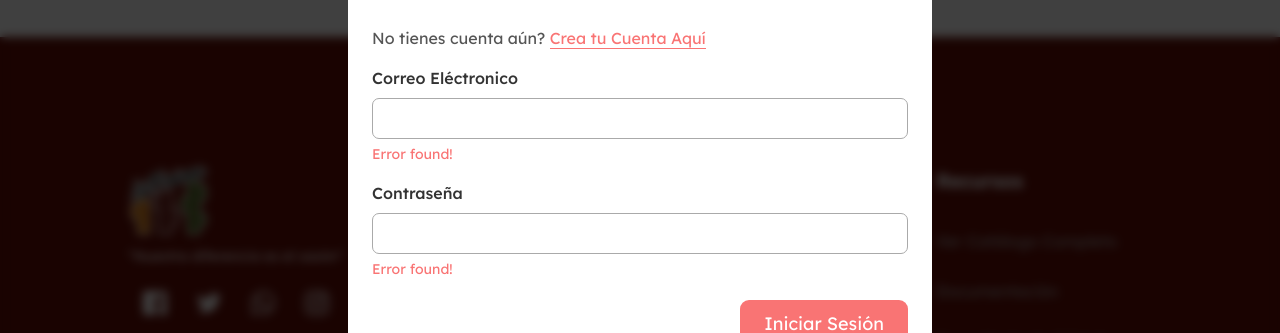
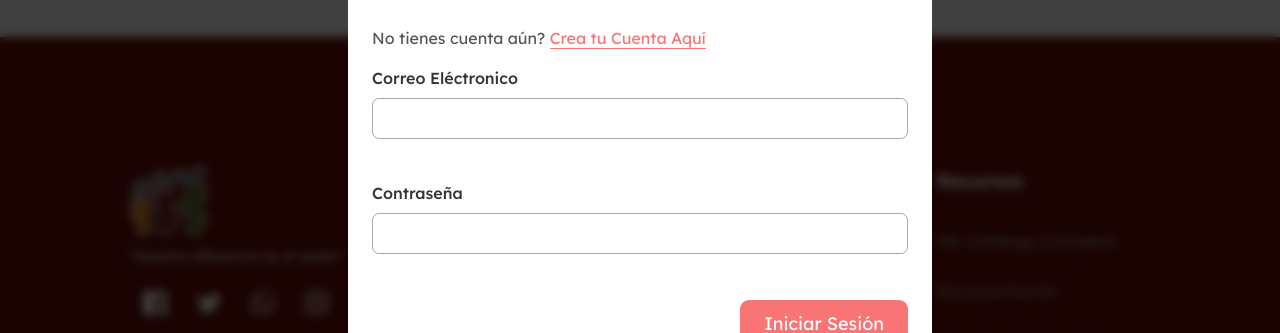
Before and after one commit to RaisedEel/Food-app-LaForanea, a React (Create React App) app: page /welcome in a window 1280 px wide. Both pictures are taken after a click on the button "Ingresar". Shown: the part 234-567 px from the top of the page. Built offline with nearby package versions, Linux system fonts and the light colour scheme.

Commit message:
Creaado InputField para crear rapidamente inputs con errores personalizados, se puede ver este componente en el Login. Hook useInput le hace complemento para poderlo manejar sin tener que repetir tanto codigo.

```diff
--- a/src/components/forms/Login.js
+++ b/src/components/forms/Login.js
@@ -1,22 +1,51 @@
-import { useState } from 'react';
 import { useDispatch } from 'react-redux';
 import { Link } from 'react-router-dom';
+import useInput from '../../hooks/useInput';
 import { authenticationActions } from '../../context/authentication-slice';
+import InputField from '../ui/InputField';
 
 import classes from './Login.module.css';
 
 function Login() {
   const dispatch = useDispatch();
-  const [emailInput, setEmailInput] = useState('');
-  const [passwordInput, setPasswordInput] = useState('');
+  const {
+    value: emailValue,
+    isValid: emailIsValid,
+    errorMessage: emailError,
+    valueChangeHandler: emailChangeHandler,
+    inputBlurHandler: emailBlurHandler,
+  } = useInput(true, [
+    {
+      condition: (value) => value.trim().match(/(.+)@(.+){2,}\.(.+){2,}/),
+      errorMessage: 'El correo dado no es válido',
+    },
+  ]);
+
+  const {
+    value: passwordValue,
+    isValid: passwordIsValid,
+    errorMessage: passwordError,
+    valueChangeHandler: passwordChangeHandler,
+    inputBlurHandler: passwordBlurHandler,
+  } = useInput(true, [
+    {
+      condition: (value) =>
+        value.trim().length <= 8 && value.trim().length >= 4,
+      errorMessage: 'La contraseña debe contener entre 4 y 8 caracteres',
+    },
+  ]);
 
   function loginHandler(event) {
     event.preventDefault();
 
+    if (!emailIsValid || !passwordIsValid) {
+      return;
+    }
+
     dispatch(
       authenticationActions.login({
-        email: emailInput,
-        password: passwordInput,
+        email: emailValue,
+        password: passwordValue,
       })
     );
   }
@@ -30,31 +59,25 @@ function Login() {
         </Link>
       </p>
 
-      <div className={classes['input-container']}>
-        <label className={classes['input-label']}>Correo Eléctronico</label>
-        <input
-          className={classes['input-box']}
-          type='text'
-          value={emailInput}
-          onChange={(event) => {
-            setEmailInput(event.target.value);
-          }}
-        />
-        <p className={classes['input-error']}>Error found!</p>
-      </div>
+      <InputField
+        id='login-email'
+        label='Correo Eléctronico'
+        type='email'
+        value={emailValue}
+        onChange={emailChangeHandler}
+        onBlur={emailBlurHandler}
+        error-message={emailError}
+      />
 
-      <div className={classes['input-container']}>
-        <label className={classes['input-label']}>Contraseña</label>
-        <input
-          className={classes['input-box']}
-          type='password'
-          value={passwordInput}
-          onChange={(event) => {
-            setPasswordInput(event.target.value);
-          }}
-        />
-        <p className={classes['input-error']}>Error found!</p>
-      </div>
+      <InputField
+        id='login-password'
+        label='Contraseña'
+        type='password'
+        value={passwordValue}
+        onChange={passwordChangeHandler}
+        onBlur={passwordBlurHandler}
+        error-message={passwordError}
+      />
 
       <button className={classes['login-button']}>Iniciar Sesión</button>
     </form>
--- a/src/components/forms/Login.module.css
+++ b/src/components/forms/Login.module.css
@@ -19,30 +19,6 @@
   border-bottom: 1px solid transparent;
 }
 
-.input-container {
-  display: flex;
-  flex-direction: column;
-}
-
-.input-label {
-  color: #333;
-  font-weight: 500;
-  margin-bottom: 1.2rem;
-}
-
-.input-box {
-  font-size: 1.8rem;
-  padding: 0.8rem 1.2rem;
-  border: 1px solid #aaa;
-  border-radius: 7px;
-  margin-bottom: 0.8rem;
-}
-
-.input-error {
-  color: #f97474;
-  font-size: 1.4rem;
-}
-
 .login-button {
   align-self: flex-end;
   background-color: #f97474;
--- a/src/components/layout/NavMenu.js
+++ b/src/components/layout/NavMenu.js
@@ -13,7 +13,7 @@ function NavMenu(props) {
         <li>
           <button
             className={classes['nav-link']}
-            onClick={(event) => {
+            onClick={() => {
               dispatch(authenticationActions.toggleLogin());
               props.closeMenu();
             }}
@@ -42,7 +42,15 @@ function NavMenu(props) {
           </Link>
         </li>
         <li>
-          <button className={classes['nav-link']}>Cerrar Sesión</button>
+          <button
+            className={classes['nav-link']}
+            onClick={() => {
+              dispatch(authenticationActions.logout());
+              props.closeMenu();
+            }}
+          >
+            Cerrar Sesión
+          </button>
         </li>
       </ul>
     </nav>
--- /dev/null
+++ b/src/components/ui/InputField.js
@@ -0,0 +1,25 @@
+import classes from './InputField.module.css';
+
+function InputField(props) {
+  return (
+    <div className={classes['input-container']}>
+      {props.label && (
+        <label htmlFor={props.id} className={classes['input-label']}>
+          {props.label}
+        </label>
+      )}
+      <input
+        {...props}
+        name={props.id}
+        className={
+          props['error-message']
+            ? `${classes['input-box']} ${classes['input-box--error']}`
+            : classes['input-box']
+        }
+      />
+      <p className={classes['input-error']}>{props['error-message']}</p>
+    </div>
+  );
+}
+
+export default InputField;
--- /dev/null
+++ b/src/components/ui/InputField.module.css
@@ -0,0 +1,28 @@
+.input-container {
+  display: flex;
+  flex-direction: column;
+}
+
+.input-label {
+  color: #333;
+  font-weight: 500;
+  margin-bottom: 1.2rem;
+}
+
+.input-box {
+  font-size: 1.8rem;
+  padding: 0.8rem 1.2rem;
+  border: 1px solid #aaa;
+  border-radius: 7px;
+  margin-bottom: 0.8rem;
+}
+
+.input-box--error {
+  border: 1px solid #f97474;
+}
+
+.input-error {
+  color: #f97474;
+  font-size: 1.4rem;
+  height: 1.4rem;
+}
--- /dev/null
+++ b/src/hooks/useInput.js
@@ -0,0 +1,67 @@
+import { useReducer } from 'react';
+
+const initialInputState = {
+  value: '',
+  isTouched: false,
+};
+
+function inputStateReducer(state, action) {
+  if (action.type === 'INPUT') {
+    return { value: action.value, isTouched: state.isTouched };
+  }
+  if (action.type === 'BLUR') {
+    return { value: state.value, isTouched: true };
+  }
+  if (action.type === 'RESET') {
+    return initialInputState;
+  }
+
+  return initialInputState;
+}
+
+function useInput(cantBeEmpty, additionalConditions = []) {
+  const [inputState, dispatch] = useReducer(
+    inputStateReducer,
+    initialInputState
+  );
+
+  let error = '';
+  if (cantBeEmpty && inputState.value.trim().length === 0) {
+    error = 'El campo se encuentra vacío';
+  }
+
+  if (!error) {
+    for (const element of additionalConditions) {
+      if (!element.condition(inputState.value)) {
+        error = element.errorMessage;
+        break;
+      }
+    }
+  }
+
+  const valueIsValid = !error;
+  error = !valueIsValid && inputState.isTouched ? error : '';
+
+  const valueChangeHandler = (event) => {
+    dispatch({ type: 'INPUT', value: event.target.value });
+  };
+
+  const inputBlurHandler = (event) => {
+    dispatch({ type: 'BLUR' });
+  };
+
+  const reset = () => {
+    dispatch({ type: 'RESET' });
+  };
+
+  return {
+    value: inputState.value,
+    isValid: valueIsValid,
+    errorMessage: error,
+    valueChangeHandler,
+    inputBlurHandler,
+    reset,
+  };
+}
+
+export default useInput;
```
